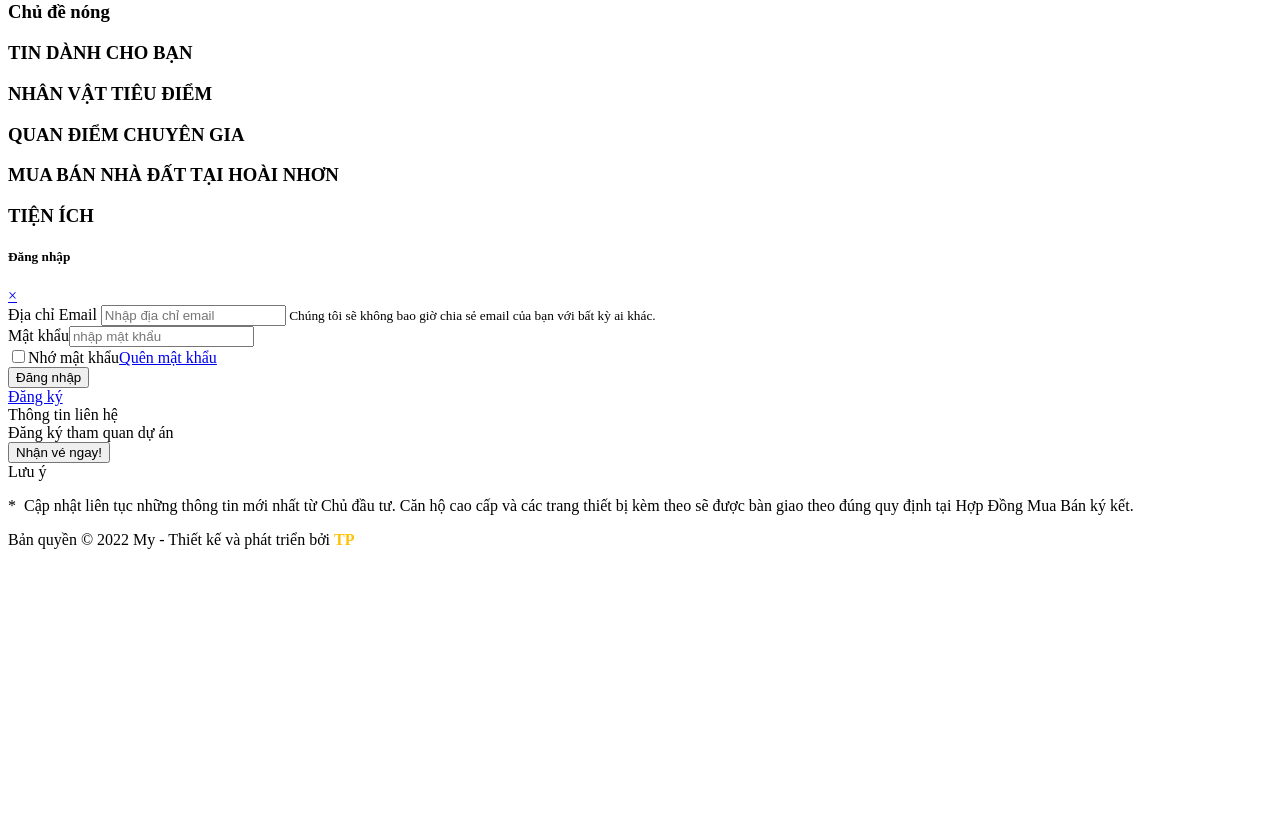
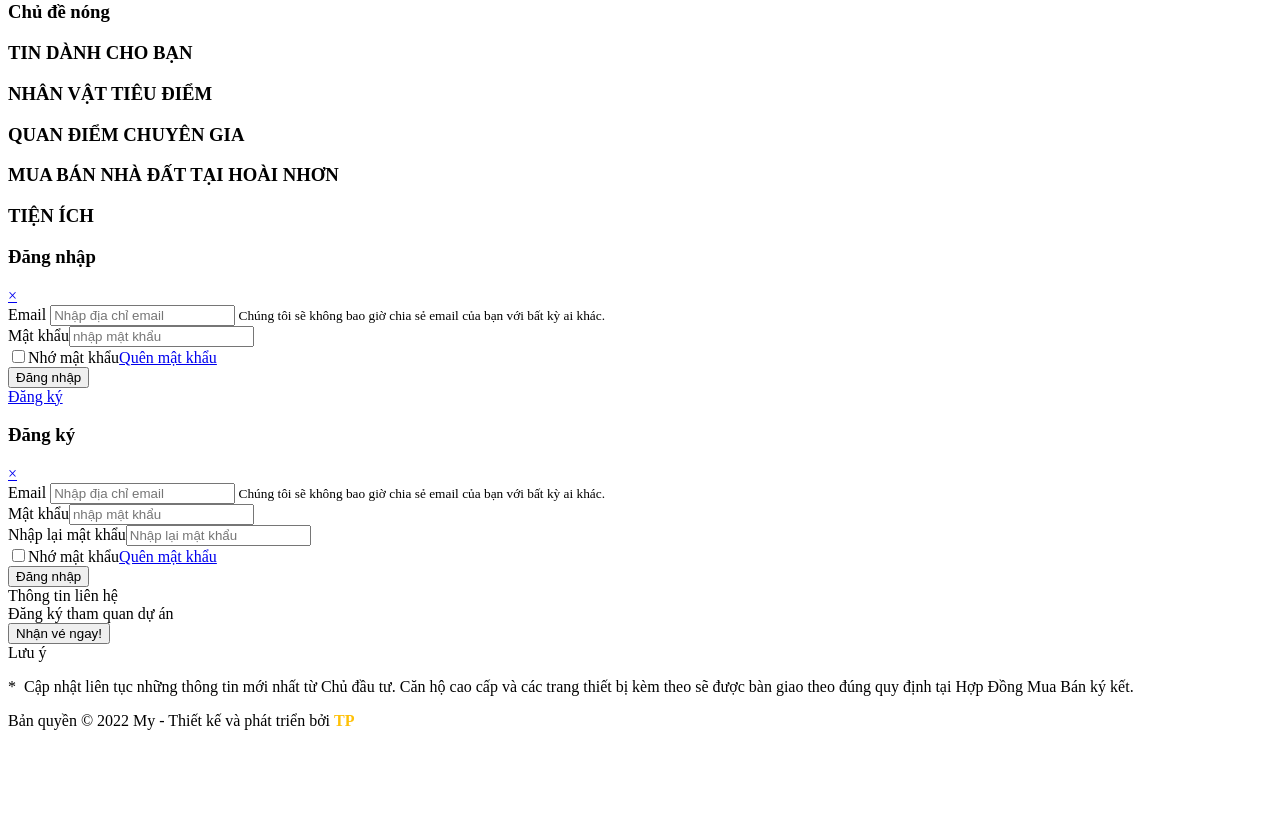
Before and after one commit to thacphan1998/project-pug-html, a Node project: template assets/pug/pages/projectNews.pug in a window 1280 px wide. Shown: the part 3923-4750 px from the top of the page. Run offline with Node 20 templates, Linux system fonts and the light colour scheme; the template is opened without the code that fills it, so the values that code supplies are empty.

Commit message:
update code form login/register

```diff
--- a/assets/pug/layout/general/formLogin.pug
+++ b/assets/pug/layout/general/formLogin.pug
@@ -1,15 +1,15 @@
-#modalFormLogin.modalFormLogin.modal.fade(tabindex='-1' role="dialog" aria-labelledby='modalFormLogin' aria-hidden='true')
+#modalFormLogin.modalFormLogin.modalFormLoginRegister.modal.fade(tabindex='-1' role="dialog" aria-labelledby='modalFormLogin' aria-hidden='true')
     .modal-dialog.modal-dialog-scrollable.modal-dialog-centered(role="document")
         .modal-content
             .modal-header
-                h5#modalFormLogin.modal-title Đăng nhập
+                h3#modalFormLogin.modal-title Đăng nhập
                 a.close(href='javascript:void(0);' title='Đóng' data-dismiss='modal' aria-label='Close')
                     span(aria-hidden='true') ×
 
             .modal-body
                 form
                     .form-group
-                        label Địa chỉ Email
+                        label Email
                         input#exampleInputEmail1.form-control(type="email" aria-describedby="emailHelp" placeholder="Nhập địa chỉ email")
                         small#emailHelp.form-text.text-muted  Chúng tôi sẽ không bao giờ chia sẻ email của bạn với bất kỳ ai khác.
                     .form-group
@@ -19,6 +19,6 @@
                         input#exampleCheck1.form-check-input(type="checkbox")
                         label.form-check-label Nhớ mật khẩu
                         a.form-check-label.float-right(href='javascript:void(0);' title='Quên mật khẩu') Quên mật khẩu
-                    button.btn.btn-primary.w-100(type="submit") Đăng nhập
+                    button.btn.w-100(type="submit") Đăng nhập
             .modal-footer
-                a(href='javascript:void(0);' title='Đăng ký') Đăng ký
+                a(href='javascript:void(0);' title='Đăng ký' data-toggle= 'modal' data-target= '#modalFormRegister') Đăng ký
--- a/assets/pug/layout/general/formRegister.pug
+++ b/assets/pug/layout/general/formRegister.pug
@@ -1,10 +1,26 @@
-#modalFormRegister.modalFormRegister.modal.fade(tabindex='-1' role="dialog" aria-labelledby='modalFormRegister' aria-hidden='true')
+#modalFormRegister.modalFormRegister.modalFormLoginRegister.modal.fade(tabindex='-1' role="dialog" aria-labelledby='modalFormRegister' aria-hidden='true')
     .modal-dialog.modal-dialog-scrollable.modal-dialog-centered(role="document")
         .modal-content
             .modal-header
-                h5#modalFormRegister.modal-title Đăng ký
+                h3#modalFormRegister.modal-title Đăng ký
                 a.close(href='javascript:void(0);' title='Đóng' data-dismiss='modal' aria-label='Close')
                     span(aria-hidden='true') ×
 
             .modal-body
+                form
+                    .form-group
+                        label Email
+                        input#exampleInputEmail1.form-control(type="email" aria-describedby="emailHelp" placeholder="Nhập địa chỉ email")
+                        small#emailHelp.form-text.text-muted  Chúng tôi sẽ không bao giờ chia sẻ email của bạn với bất kỳ ai khác.
+                    .form-group
+                        label Mật khẩu
+                        input#exampleInputPassword1.form-control(type="password" placeholder="nhập mật khẩu")
+                    .form-group
+                        label Nhập lại mật khẩu
+                        input#exampleInputPassword1.form-control(type="password" placeholder="Nhập lại mật khẩu")
+                    .form-check
+                        input#exampleCheck1.form-check-input(type="checkbox")
+                        label.form-check-label Nhớ mật khẩu
+                        a.form-check-label.float-right(href='javascript:void(0);' title='Quên mật khẩu') Quên mật khẩu
+                    button.btn.w-100(type="submit") Đăng nhập
             .modal-footer
--- a/assets/pug/pages/detailNews.pug
+++ b/assets/pug/pages/detailNews.pug
@@ -15,4 +15,7 @@ html(lang='vi')
         include ../layout/general/formLogin
         |
         |
+        include ../layout/general/formRegister
+        |
+        |
         include ../layout/general/footer
--- a/assets/pug/pages/detailProject.pug
+++ b/assets/pug/pages/detailProject.pug
@@ -21,4 +21,7 @@ html(lang='vi')
         include ../layout/general/formLogin
         |
         |
+        include ../layout/general/formRegister
+        |
+        |
         include ../layout/general/footer
--- a/assets/pug/pages/index.pug
+++ b/assets/pug/pages/index.pug
@@ -43,4 +43,7 @@ html(lang='vi')
         include ../layout/general/formLogin
         |
         |
+        include ../layout/general/formRegister
+        |
+        |
         include ../layout/general/footer
--- a/assets/pug/pages/projectNews.pug
+++ b/assets/pug/pages/projectNews.pug
@@ -15,4 +15,7 @@ html(lang='vi')
         include ../layout/general/formLogin
         |
         |
+        include ../layout/general/formRegister
+        |
+        |
         include ../layout/general/footer
--- a/assets/scss/abstracts/_variable.scss
+++ b/assets/scss/abstracts/_variable.scss
@@ -36,6 +36,7 @@ $color34: #444;
 $color35: #666;
 $color36: #f5f5f5;
 $color37: #ccc;
+$color38: #0a3052;
 
 
 
--- a/assets/scss/css/lib.scss
+++ b/assets/scss/css/lib.scss
@@ -69,7 +69,7 @@
 // end breadcrumb
 
 // login
-@import '../components/formLogin';
+@import '../components/formLoginRegister';
 // end login
 
 html {
```
Also changed, not shown: assets/scss/components/_formLogin.scss (deleted, +0 -13 lines), assets/scss/components/_formLoginRegister.scss (added, +30 -0 lines), dist/css/lib.css, 5 other files.
